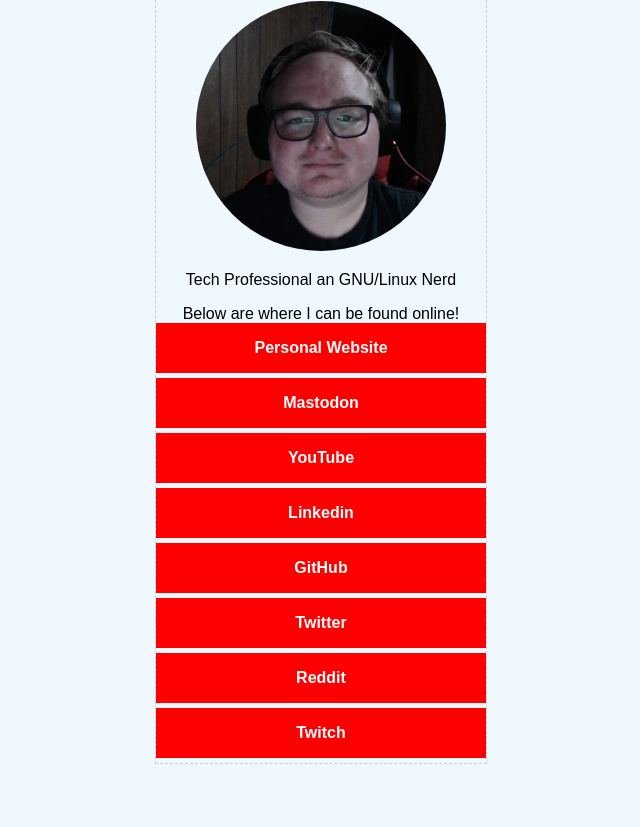
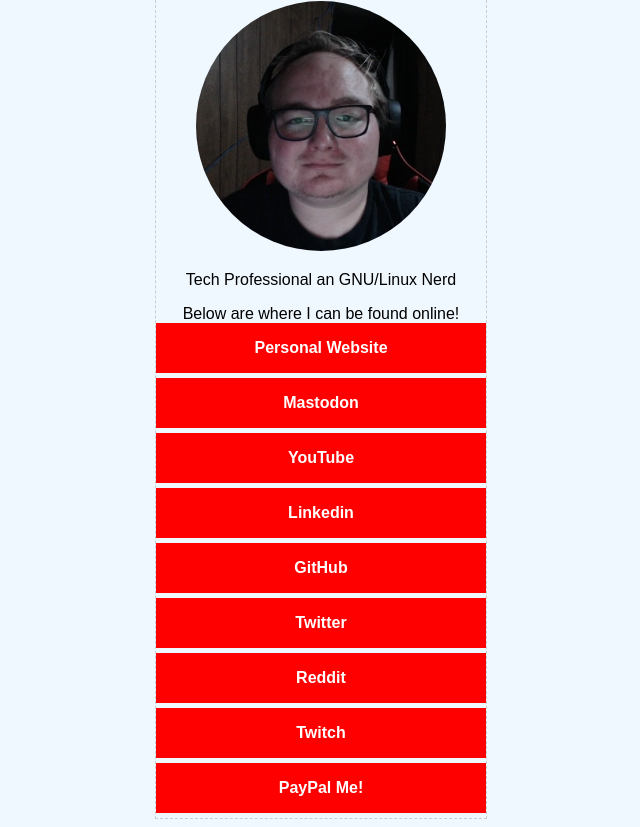
Before and after one commit to BenSanders/bsand.net, a plain HTML site: page index.html in a window 1280 px wide. Shown: the part 88-915 px from the top of the page, without its empty margins (319-959 px from the left). Before the commit the page ends 860 px from the top, so only its background shows below. Drawn offline with Linux system fonts and the light colour scheme.

Commit message:
Added PayPal Link

```diff
--- a/index.html
+++ b/index.html
@@ -30,6 +30,7 @@
             <li><a href="https://twitter.com/thebensanders" title="Twitter" target="_blank">Twitter</a></li>
             <li><a href="https://www.reddit.com/user/bensanders" title="Reddit" target="_blank">Reddit</a></li>
             <li><a href="https://twitch.tv/bensanders" title="Twitch" target="_blank">Twitch</a></li>
+            <li><a href="https://paypal.me/thebensanders/" title="PayPal Me" target="_blank">PayPal Me!</a></li>
         </ul>
     </div>
 </body>
```
